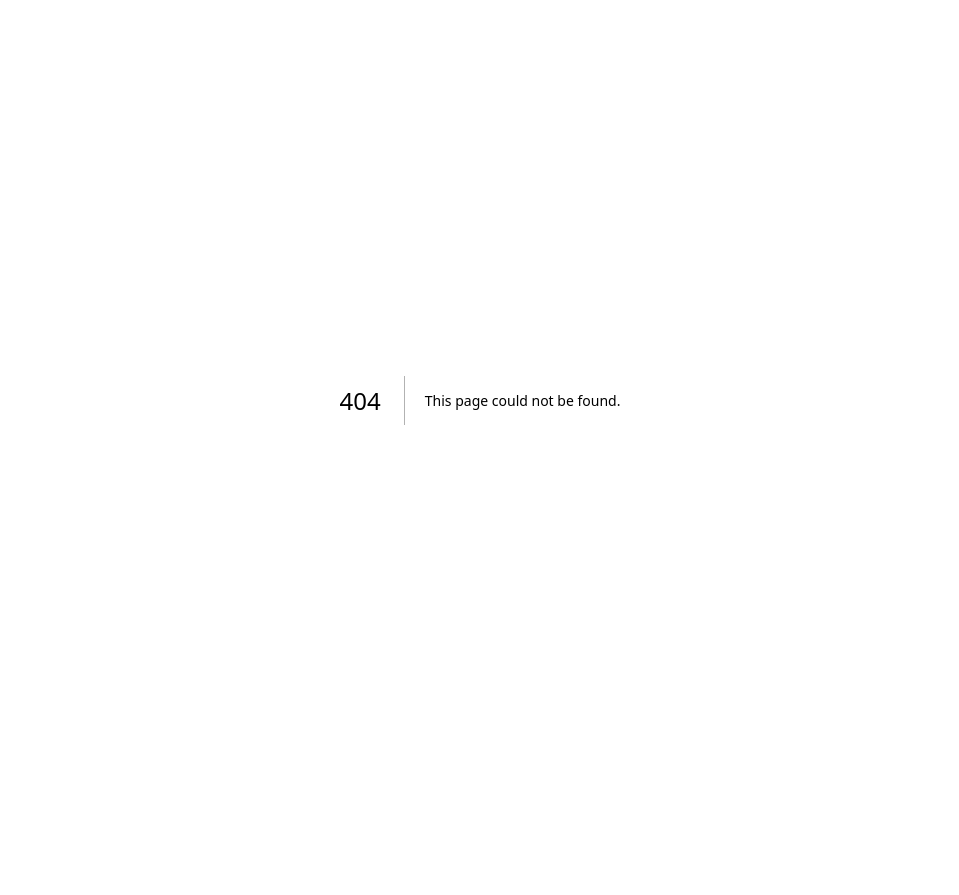
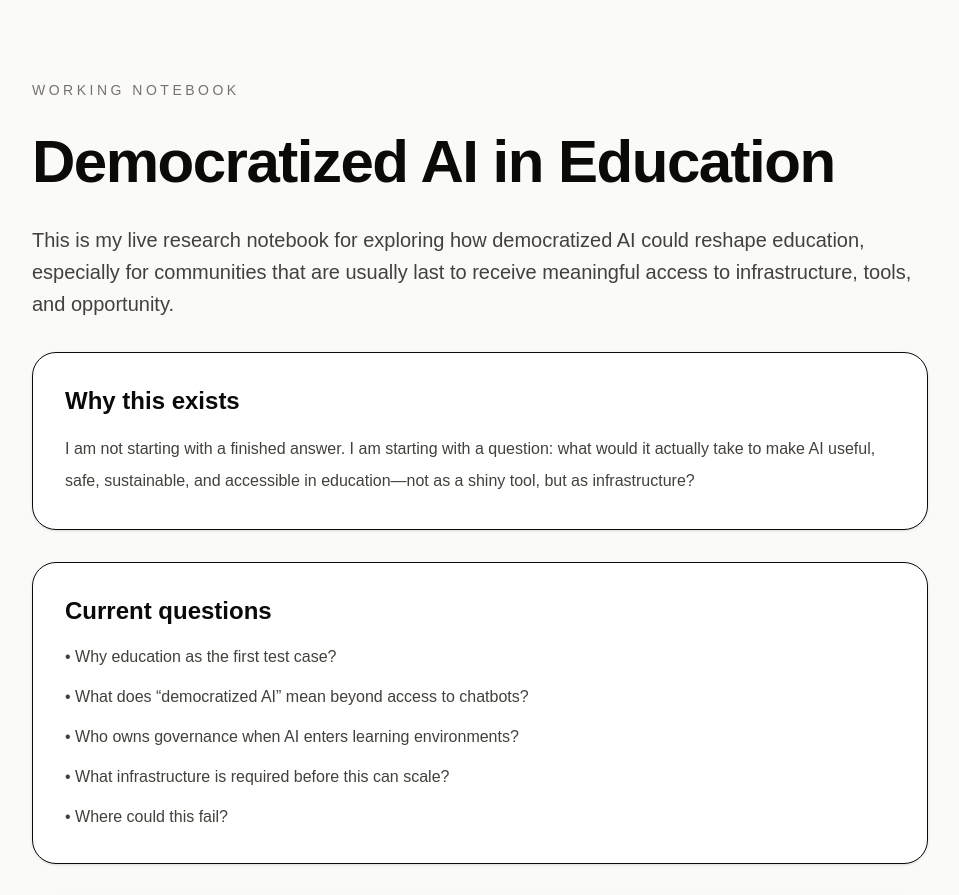
Before and after one commit to jreo771/771-site, a Next.js app: page /notebook in a window 1280 px wide. Before the commit this address had no page. Shown: the top 895 px of the page, without its empty margins (160-1119 px from the left). Before the commit the page ends 800 px from the top, so only its background shows below. Built offline with nearby package versions, Linux system fonts and the light colour scheme.

Commit message:
add notebook page

```diff
--- /dev/null
+++ b/app/notebook/page.tsx
@@ -0,0 +1,45 @@
+export default function NotebookPage() {
+  return (
+    <main className="min-h-screen bg-stone-50 px-6 py-20 text-stone-950 md:px-12 lg:px-20">
+      <section className="mx-auto max-w-4xl space-y-8">
+        <p className="text-sm uppercase tracking-[0.25em] text-stone-500">
+          Working Notebook
+        </p>
+
+        <h1 className="text-4xl font-semibold tracking-tight md:text-6xl">
+          Democratized AI in Education
+        </h1>
+
+        <p className="text-xl leading-8 text-stone-700">
+          This is my live research notebook for exploring how democratized AI could reshape education, especially for communities that are usually last to receive meaningful access to infrastructure, tools, and opportunity.
+        </p>
+
+        <div className="rounded-3xl border bg-white p-8 shadow-sm">
+          <h2 className="mb-4 text-2xl font-semibold">Why this exists</h2>
+          <p className="leading-8 text-stone-700">
+            I am not starting with a finished answer. I am starting with a question:
+            what would it actually take to make AI useful, safe, sustainable, and accessible in education—not as a shiny tool, but as infrastructure?
+          </p>
+        </div>
+
+        <div className="rounded-3xl border bg-white p-8 shadow-sm">
+          <h2 className="mb-4 text-2xl font-semibold">Current questions</h2>
+          <ul className="space-y-3 leading-7 text-stone-700">
+            <li>• Why education as the first test case?</li>
+            <li>• What does “democratized AI” mean beyond access to chatbots?</li>
+            <li>• Who owns governance when AI enters learning environments?</li>
+            <li>• What infrastructure is required before this can scale?</li>
+            <li>• Where could this fail?</li>
+          </ul>
+        </div>
+
+        <div className="rounded-3xl border bg-stone-900 p-8 text-white shadow-sm">
+          <h2 className="mb-4 text-2xl font-semibold">Working thesis</h2>
+          <p className="leading-8 text-stone-300">
+            Democratized AI in education is not primarily a software problem. It is an infrastructure, governance, sustainability, and human agency problem.
+          </p>
+        </div>
+      </section>
+    </main>
+  );
+}
```
